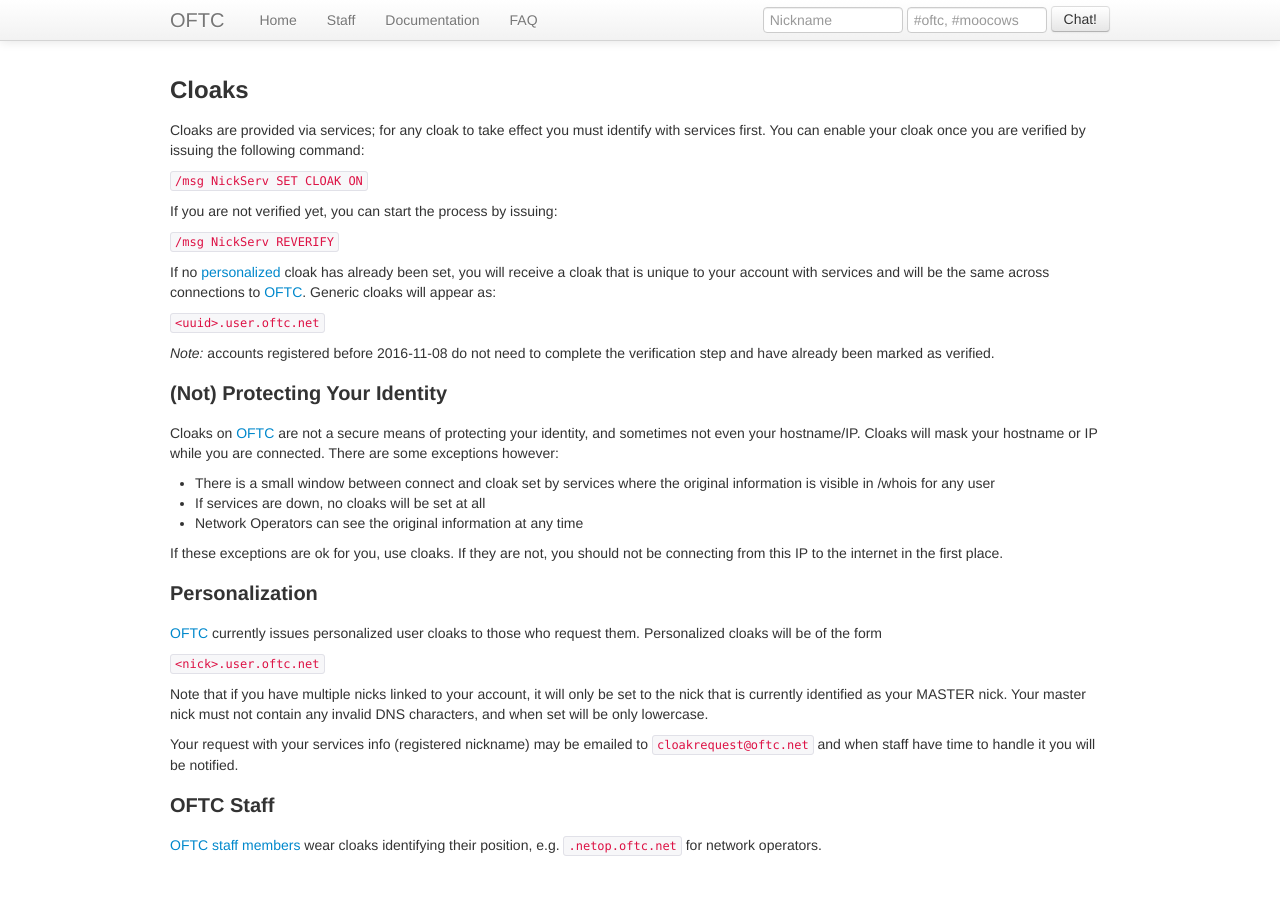
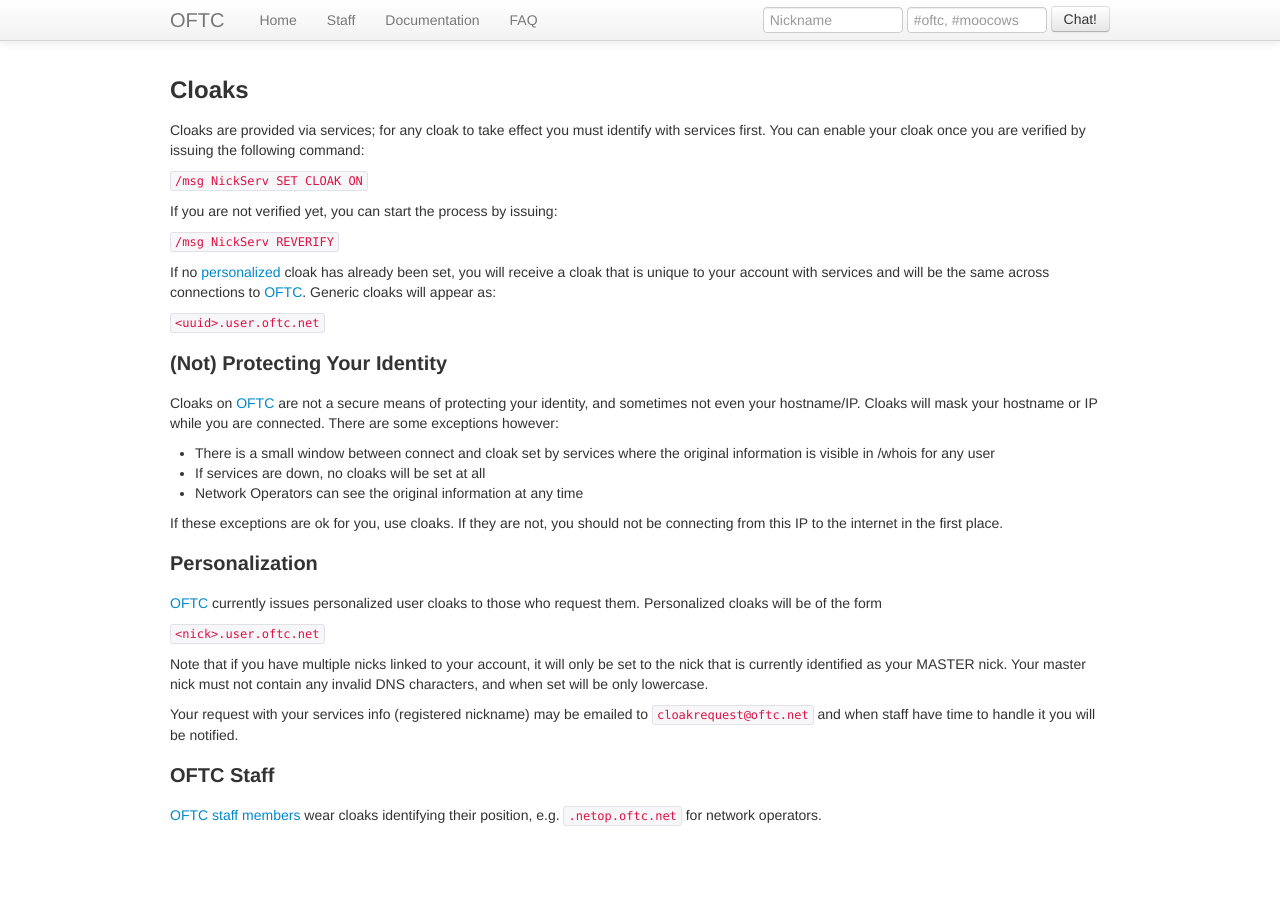
Before and after one commit to oftc/oftc-web, a Jekyll site: the page built from UserCloaks.md, in a window 1280 px wide. Built offline with Jekyll 4.4.1, drawn with Linux system fonts in a browser that asks for light colours.

Commit message:
UserCloaks: Drop old note

```diff
--- a/UserCloaks.md
+++ b/UserCloaks.md
@@ -20,9 +20,6 @@
 connections to [OFTC](/).  Generic cloaks will appear as:
 
 `<uuid>.user.oftc.net`
-
-*Note:* accounts registered before 2016-11-08 do not need to complete the
-verification step and have already been marked as verified.
 
 ### (Not) Protecting Your Identity
 
```
